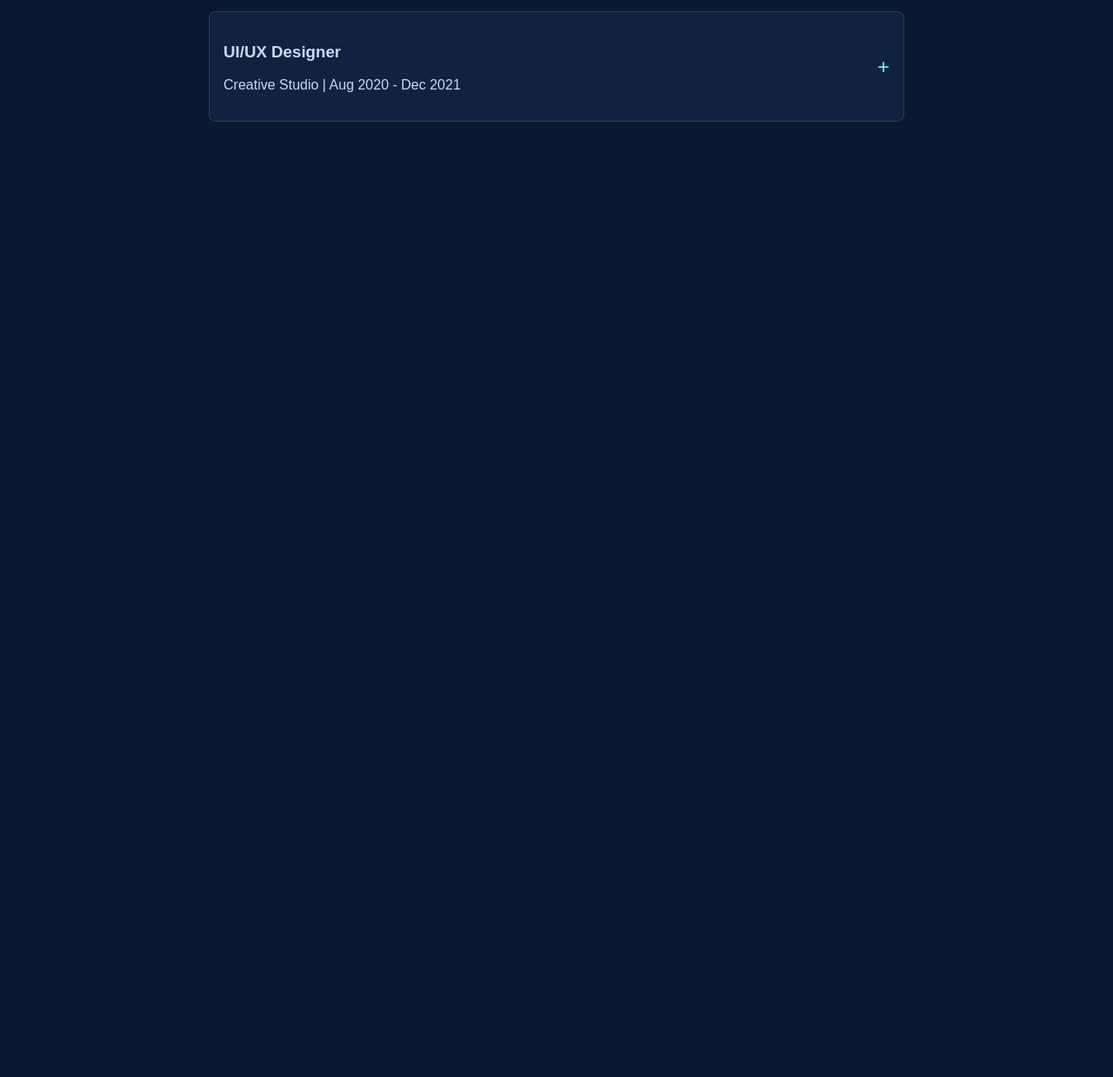
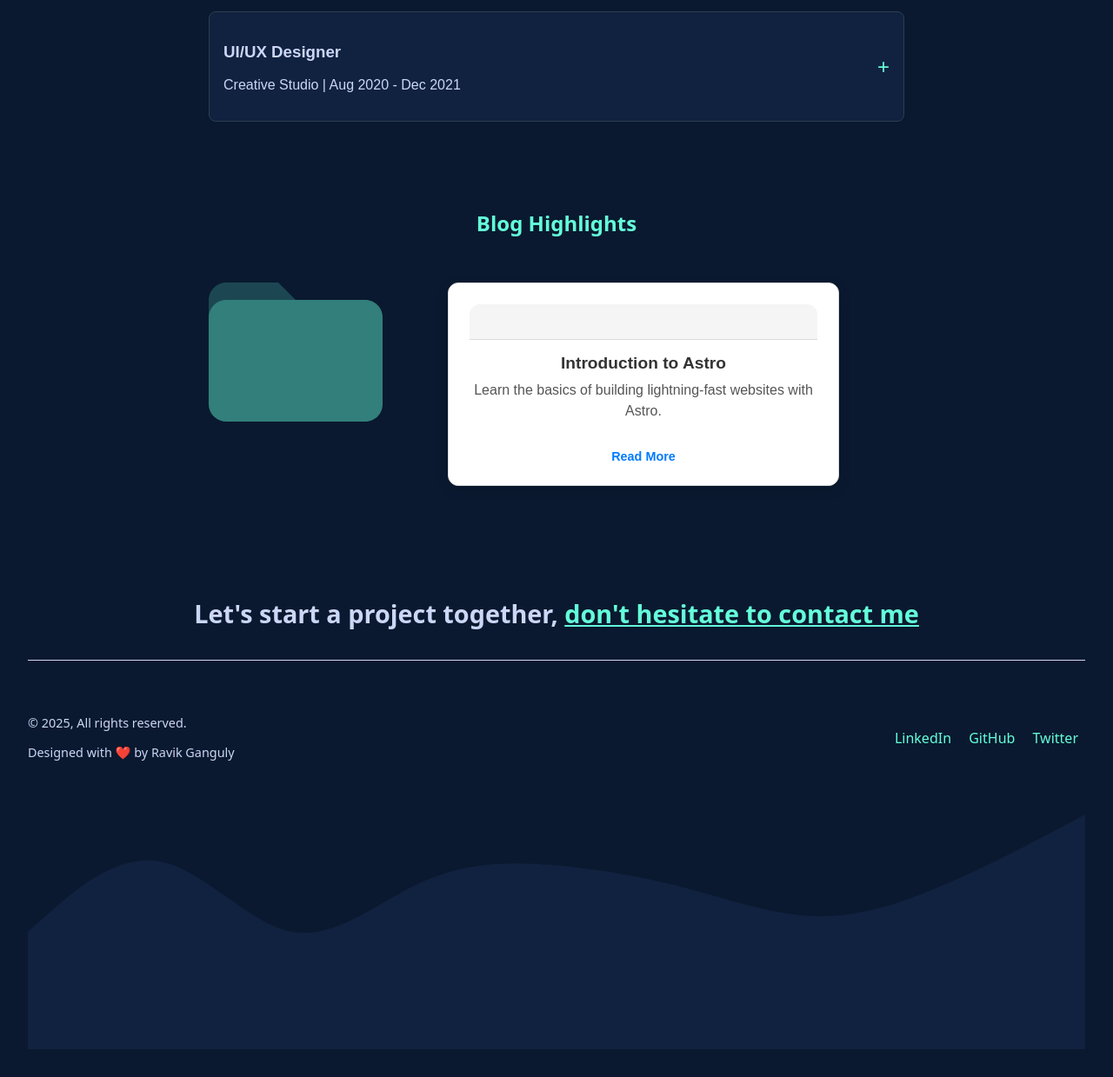
Before and after one commit to g-ravity/portfolio, an Astro site: page / in a window 1280 px wide. Shown: the part 4375-5614 px from the top of the page at 87% size. Before the commit the page ends 4563 px from the top, so only its background shows below. Built offline with nearby package versions, Linux system fonts and the light colour scheme; Astro itself is replaced by a stand-in of ours.

Commit message:
feat: add blog highlights and footer template

```diff
--- /dev/null
+++ b/src/components/BlogHighlights.astro
@@ -0,0 +1,222 @@
+---
+interface Blog {
+  title: string;
+  description: string;
+  link: string;
+}
+
+const blogs: Blog[] = [
+  {
+    title: "Introduction to Astro",
+    description: "Learn the basics of building lightning-fast websites with Astro.",
+    link: "#"
+  },
+  {
+    title: "10 JavaScript Tips for Developers",
+    description: "Enhance your JS skills with these practical tips and tricks.",
+    link: "#"
+  },
+  {
+    title: "Designing for Accessibility",
+    description: "Key considerations to make your designs inclusive for everyone.",
+    link: "#"
+  }
+];
+---
+
+<section class="blog-highlights">
+  <h2>Blog Highlights</h2>
+  <div style="display: flex">
+  <div class="folder" id="folder-icon">
+    <svg width="200" height="160" viewBox="0 0 200 160" fill="none">
+        <!-- Tab -->
+        <path class="folder-tab" d="M20 0H80L100 20H180C191 20 200 29 200 40V140C200 151 191 160 180 160H20C9 160 0 151 0 140V20C0 9 9 0 20 0Z" fill="#64ffda" fill-opacity="0.2"/>
+        <!-- Main folder -->
+        <path class="folder-body" d="M0 40C0 29 9 20 20 20H180C191 20 200 29 200 40V140C200 151 191 160 180 160H20C9 160 0 151 0 140V40Z" fill="#64ffda" fill-opacity="0.3"/>
+      </svg>
+  </div>
+  <div class="blog-paper" id="blog-paper">
+    <div class="blog-content">
+      <h3 id="blog-title">{blogs[0].title}</h3>
+      <p id="blog-description">{blogs[0].description}</p>
+      <a id="blog-link" href={blogs[0].link} target="_blank">Read More</a>
+    </div>
+  </div>
+  </div>
+</section>
+
+<script>
+const blogs: Blog[] = [
+  {
+    title: "Introduction to Astro",
+    description: "Learn the basics of building lightning-fast websites with Astro.",
+    link: "#"
+  },
+  {
+    title: "10 JavaScript Tips for Developers",
+    description: "Enhance your JS skills with these practical tips and tricks.",
+    link: "#"
+  },
+  {
+    title: "Designing for Accessibility",
+    description: "Key considerations to make your designs inclusive for everyone.",
+    link: "#"
+  }
+];
+
+let currentIndex = 0;
+
+function getNextIndex() {
+  currentIndex = (currentIndex + 1) % blogs.length;
+  return currentIndex;
+}
+
+  function showNextBlog() {
+    const blogPaper = document.getElementById("blog-paper");
+    const blogTitle = document.getElementById("blog-title");
+    const blogDescription = document.getElementById("blog-description");
+    const blogLink = document.getElementById("blog-link");
+
+    // Animation to "throw out" the paper
+    blogPaper.classList.add("animate-out");
+    setTimeout(() => {
+      // Update blog content
+      const nextIndex = getNextIndex();
+      blogTitle.textContent = blogs[nextIndex].title;
+      blogDescription.textContent = blogs[nextIndex].description;
+      blogLink.href = blogs[nextIndex].link;
+
+      // Reset animation
+      blogPaper.classList.remove("animate-out");
+      blogPaper.classList.add("animate-in");
+
+      setTimeout(() => {
+        blogPaper.classList.remove("animate-in");
+      }, 500);
+    }, 500);
+  }
+
+  const folder = document.getElementById('folder-icon')
+  folder.addEventListener('click', showNextBlog);
+</script>
+
+<style is:global>
+  .blog-highlights {
+    padding: 2rem;
+    text-align: center;
+    max-width: 800px;
+    margin: 0 auto;
+  }
+
+  .blog-highlights h2 {
+    color: var(--accent);
+  }
+
+  .folder {
+    display: inline-block;
+    cursor: pointer;
+    margin-top: 2rem;
+  }
+
+  .folder-icon {
+    width: 100px;
+    height: auto;
+    transition: transform 0.3s ease;
+  }
+
+  .folder:hover .folder-icon {
+    transform: scale(1.1);
+  }
+
+  .blog-paper.animate-out {
+    transform: translateY(-50px) rotate(-10deg);
+    opacity: 0;
+  }
+
+  .blog-paper.animate-in {
+    transform: translateY(50px) rotate(10deg);
+    opacity: 1;
+  }
+
+  .blog-paper {
+  margin: 2rem auto;
+  width: 90%;
+  max-width: 400px;
+  background: #ffffff;
+  border-radius: 12px;
+  box-shadow: 0 4px 15px rgba(0, 0, 0, 0.1);
+  padding: 1.5rem;
+  position: relative;
+  border: 1px solid #dcdcdc;
+  font-family: "Arial", sans-serif;
+}
+
+/* The top bar mimicking a browser window */
+.blog-paper::before {
+  content: '';
+  display: block;
+  height: 40px;
+  background: #f5f5f5;
+  border-radius: 12px 12px 0 0;
+  border-bottom: 1px solid #dcdcdc;
+  position: relative;
+}
+
+/* The window control buttons (red, yellow, green) */
+.blog-paper::after {
+  content: '';
+  display: flex;
+  gap: 8px;
+  position: absolute;
+  top: 12px;
+  left: 15px;
+}
+
+.blog-paper::after span {
+  width: 10px;
+  height: 10px;
+  border-radius: 50%;
+  display: inline-block;
+}
+
+.blog-paper::after span:nth-child(1) {
+  background: #ff5f56; /* Red button */
+}
+
+.blog-paper::after span:nth-child(2) {
+  background: #ffbd2e; /* Yellow button */
+}
+
+.blog-paper::after span:nth-child(3) {
+  background: #27c93f; /* Green button */
+}
+
+/* Content inside the blog paper */
+.blog-content h3 {
+  margin: 1rem 0 0.5rem;
+  color: #333333;
+  font-size: 1.2rem;
+  font-weight: bold;
+}
+
+.blog-content p {
+  margin: 0 0 1rem;
+  color: #555555;
+  font-size: 1rem;
+  line-height: 1.5;
+}
+
+.blog-content a {
+  display: inline-block;
+  margin-top: 1rem;
+  color: #007bff;
+  text-decoration: none;
+  font-weight: bold;
+  font-size: 0.9rem;
+  transition: color 0.3s ease;
+}
+
+.blog-content a:hover {
+  color: #0056b3;
+}
+</style>
--- /dev/null
+++ b/src/components/Footer.astro
@@ -0,0 +1,114 @@
+<footer class="footer">
+  <div class="footer-content">
+    <p class="footer-heading">
+      Let's start a project together,
+      <span class="highlight" aria-label="Contact Me">don't hesitate to contact me</span>
+    </p>
+    <hr />
+    <div class="footer-info">
+      <div class="footer-left">
+        <p>© 2025, All rights reserved.</p>
+        <p>Designed with ❤️ by Ravik Ganguly</p>
+      </div>
+      <div class="footer-right">
+        <a href="https://linkedin.com" target="_blank" aria-label="LinkedIn">LinkedIn</a>
+        <a href="https://github.com" target="_blank" aria-label="GitHub">GitHub</a>
+        <a href="https://twitter.com" target="_blank" aria-label="Twitter">Twitter</a>
+      </div>
+    </div>
+  </div>
+  <div class="footer-graphic">
+    <!-- SVG graphic (mountain or wave pattern) -->
+    <svg xmlns="http://www.w3.org/2000/svg" viewBox="0 0 1440 320">
+      <path fill="#112240" fill-opacity="1" d="M0,160L30,133.3C60,107,120,53,180,64C240,75,300,149,360,160C420,171,480,117,540,90.7C600,64,660,64,720,69.3C780,75,840,85,900,101.3C960,117,1020,139,1080,138.7C1140,139,1200,117,1260,90.7C1320,64,1380,32,1410,16L1440,0L1440,320L1410,320C1380,320,1320,320,1260,320C1200,320,1140,320,1080,320C1020,320,960,320,900,320C840,320,780,320,720,320C660,320,600,320,540,320C480,320,420,320,360,320C300,320,240,320,180,320C120,320,60,320,30,320L0,320Z"></path>
+    </svg>
+  </div>
+</footer>
+
+<style>
+.footer {
+  background-color: #0a192f;
+  color: #ccd6f6;
+  text-align: center;
+  padding: 2rem;
+  position: relative;
+}
+
+.footer-heading {
+  font-size: 1.8rem;
+  font-weight: bold;
+  margin-bottom: 1rem;
+  line-height: 1.5;
+}
+
+.highlight {
+  display: inline-block;
+  position: relative;
+  color: var(--accent);
+  cursor: pointer;
+  text-decoration: underline;
+  transition: color 0.3s ease;
+}
+
+.highlight::after {
+  content: "";
+  position: absolute;
+  left: 0;
+  bottom: 0;
+  width: 0;
+  height: 100%;
+  background: var(--accent);
+  z-index: -1;
+  transition: width 0.3s ease;
+}
+
+.highlight:hover {
+  color: #0a192f;
+}
+
+.highlight:hover::after {
+  width: 100%;
+}
+
+hr {
+  border: 0;
+  border-top: 1px solid #ccd6f6;
+  margin: 2rem 0;
+}
+
+.footer-info {
+  display: flex;
+  flex-wrap: wrap;
+  justify-content: space-between;
+  align-items: center;
+  padding: 1rem 0;
+}
+
+.footer-left {
+  text-align: left;
+  font-size: 0.9rem;
+}
+
+.footer-right a {
+  color: var(--accent);
+  margin: 0 0.5rem;
+  text-decoration: none;
+  font-size: 1rem;
+  transition: color 0.3s ease;
+}
+
+.footer-right a:hover {
+  color: #ffffff;
+}
+
+.footer-graphic {
+  margin-top: 2rem;
+}
+
+.footer-graphic svg {
+  display: block;
+  width: 100%;
+  height: auto;
+  fill: var(--bg-primary);
+}
+</style>
--- a/src/pages/index.astro
+++ b/src/pages/index.astro
@@ -5,6 +5,8 @@ import About from '../components/About.astro';
 import Services from '../components/Services.astro';
 import Projects from '../components/Projects.astro';
 import Experience from '../components/Experience.astro';
+import BlogHighlights from '../components/BlogHighlights.astro';
+import Footer from '../components/Footer.astro';
 ---
 
 <Layout>
@@ -13,4 +15,6 @@ import Experience from '../components/Experience.astro';
 	<Services />
 	<Projects />
 	<Experience />
+	<BlogHighlights />
+	<Footer />
 </Layout>
```
